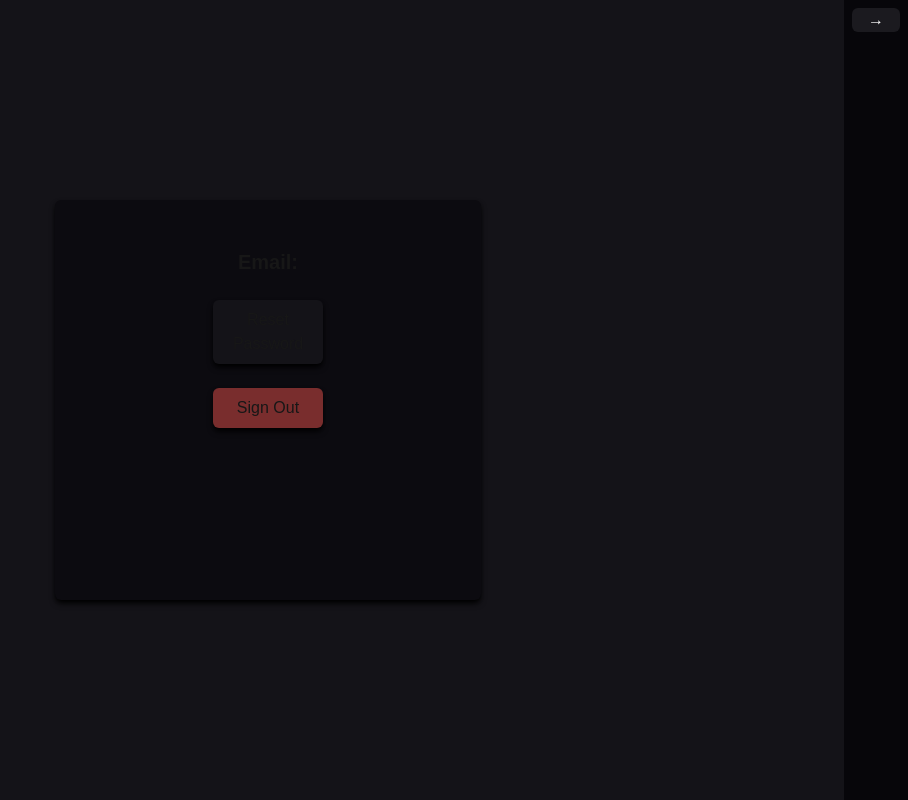
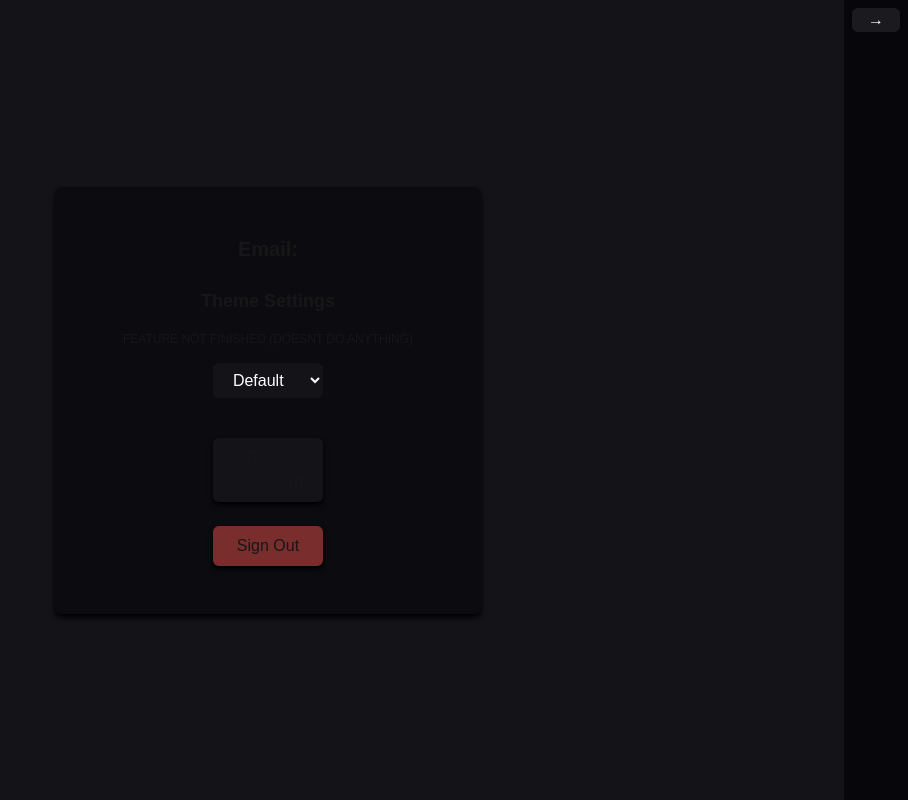
Before and after one commit to connosssss/trackr, a Next.js app: page /user in a window 1280 px wide. Shown: the whole page, without its empty margins (372-1280 px from the left). Built offline with nearby package versions, Linux system fonts and the light colour scheme; no server answers.

Commit message:
added in theme change in settings / db

```diff
--- a/app/user/page.tsx
+++ b/app/user/page.tsx
@@ -3,7 +3,8 @@
 import { useAuth } from '@/context/AuthContext';
 import Navbar from "@/components/Navbar";
 import { useRouter } from "next/navigation";
-import { useState } from 'react';
+import { useState, useEffect } from 'react';
+import { getUserTheme, updateUserTheme } from '@/utils/userSettings';
 
 
 export default function LoginPage() {
@@ -12,6 +13,15 @@ export default function LoginPage() {
     const router = useRouter();
 
     const [hasSent, setHasSent] = useState(false);
+    const [currentTheme, setCurrentTheme] = useState('default');
+
+    useEffect(() => {
+        if (user) {
+            getUserTheme(user.id).then(theme => {
+                if (theme) setCurrentTheme(theme);
+            });
+        }
+    }, [user]);
 
     const handleSignOut = async () => {
         try {
@@ -39,6 +49,16 @@ export default function LoginPage() {
       }
     };
 
+    const handleTheme = async (e: React.ChangeEvent<HTMLSelectElement>) => {
+        if (!user) return;
+
+        const newTheme = e.target.value;
+        setCurrentTheme(newTheme);
+
+        await updateUserTheme(user.id, newTheme);
+
+    };
+
   return (
     <div className="flex  bg-[#141318] w-full items-center justify-center h-screen ">
         <Navbar/>
@@ -48,10 +68,25 @@ export default function LoginPage() {
                 Email: {user?.email}
             </h2>
 
+             <div className="w-full flex flex-col items-center gap-4 mb-4">
+                <h3 className="text-lg font-semibold">Theme Settings</h3>
+                <p className='text-xs'> FEATURE NOT FINISHED (DOESNT DO ANYTHING)</p>
+                <select
+                    value={currentTheme}
+                    onChange={handleTheme}
+                    className="bg-[#141318] text-white px-4 py-2 rounded-md w-1/3"
+                >
+
+                    <option value="default">Default</option>
+                    <option value="light">Light</option>
+                </select>
+            </div>
 
             <button onClick={handleForgotPassword}
                 className='py-2 bg-[#141318] hover:bg-[#2A292E] w-1/3 rounded-md shadow-md shadow-black
                 transition-all duration-300 '>Reset Password</button>
+
+
 
 
             <button onClick={handleSignOut}
--- a/utils/userSettings.ts
+++ b/utils/userSettings.ts
@@ -2,10 +2,45 @@ import { supabase } from './supabase';
 import { User } from '@supabase/supabase-js';
 
 export async function setUpSettings(user: User) {
+    const { data, error } = await supabase
+        .from('user_settings')
+        .select('*')
+        .eq('user_id', user.id)
+        .single();
 
+    if (error || !data) {
+        await supabase.from('user_settings').insert({
+            user_id: user.id,
+            theme: 'default'
+        });
+    }
+}
 
+export async function getUserTheme(userId: string): Promise<string> {
+    const { data, error } = await supabase
+        .from('user_settings')
+        .select('theme')
+        .eq('user_id', userId)
+        .single();
 
+    if (error) {
+        console.error('Error fetching theme:', error);
+        return 'default';
+    }
 
+    return data.theme;
+}
 
+export async function updateUserTheme(userId: string, theme: string): Promise<boolean> {
+    const { error } = await supabase
+        .from('user_settings')
+        .update({ theme })
+        .eq('user_id', userId);
 
+    if (error) {
+        console.error('Error updating thme:', error);
+        return false;
+    }
+
+    return true;
 }
```
